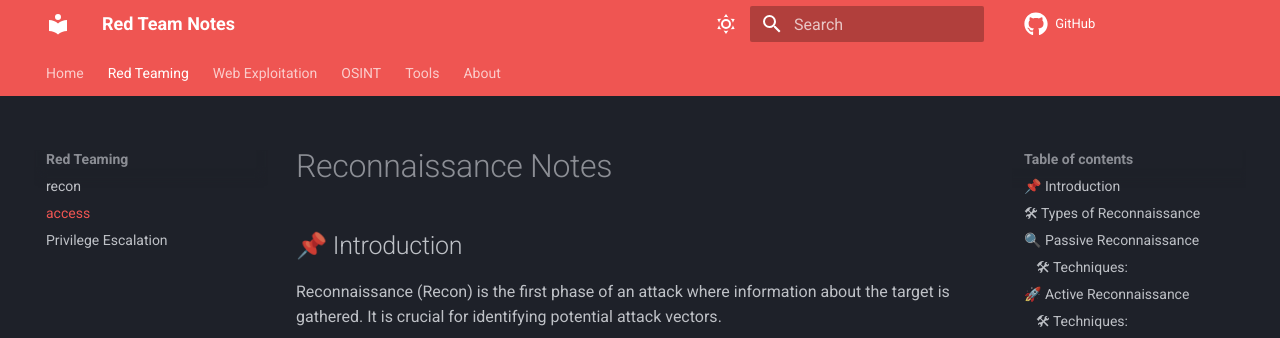
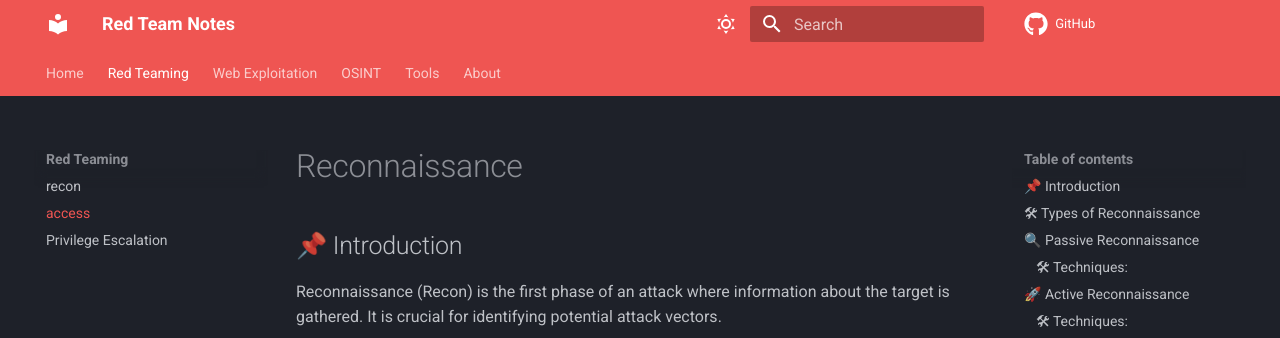
Before and after one commit to Lordsofzzzz/Red-Team-Notes, an MkDocs documentation site: the page built from docs/access/initial-access.md, in a window 1280 px wide and 900 px high. Shown: the top 338 px of the window. Built offline with MkDocs 1.6.1 and Material for MkDocs 9.7.7, drawn with Linux system fonts in a browser that asks for light colours; plug-ins that fetch from the network failed and are left out; comment, search, counter and statistics services are not loaded.

Commit message:
Update initial-access.md

```diff
--- a/docs/access/initial-access.md
+++ b/docs/access/initial-access.md
@@ -1,4 +1,4 @@
-# Reconnaissance Notes
+# Reconnaissance
 
 ## 📌 Introduction
 Reconnaissance (Recon) is the first phase of an attack where information about the target is gathered. It is crucial for identifying potential attack vectors.
```
